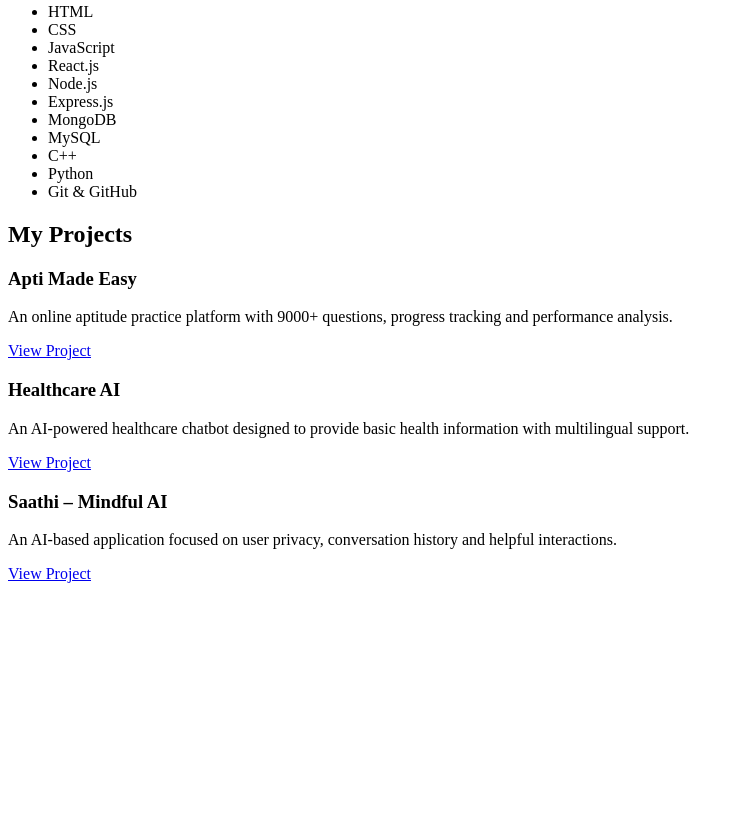
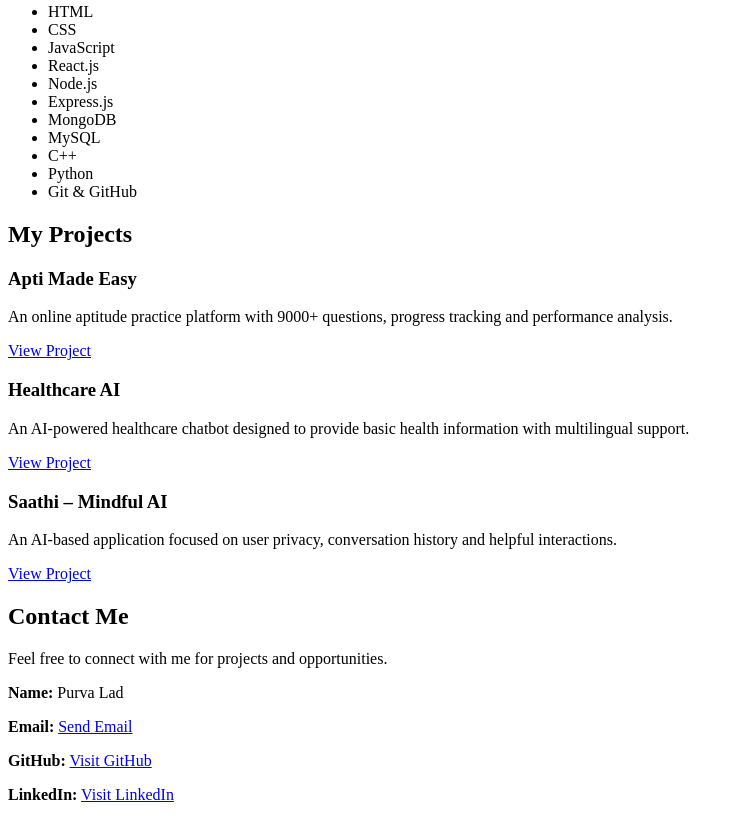
Before and after one commit to purvalad42-cloud/GitHub-practical-test, a plain HTML site: page index.html in a window 1280 px wide. Shown: the part 391-1211 px from the top of the page, without its empty margins (0-739 px from the left). Before the commit the page ends 982 px from the top, so only its background shows below. Drawn offline with Linux system fonts and the light colour scheme.

Commit message:
Add contact section to portfolio

```diff
--- a/index.html
+++ b/index.html
@@ -88,6 +88,37 @@
                                 View Project
                             </a>
                         </div>          </section>
+                        <section id="contact">
+                            <h2>Contact Me</h2>
+
+                            <p>Feel free to connect with me for projects and opportunities.</p>
+
+                            <div class="contact-info">
+
+                                <p>
+                                    <strong>Name:</strong> Purva Lad
+                                </p>
+
+                                <p>
+                                    <strong>Email:</strong>
+                                    <a href="purvalad42@gmail.com">Send Email</a>
+                                </p>
+
+                                <p>
+                                    <strong>GitHub:</strong>
+                                    <a href="https://github.com/purvalad42-cloud" target="_blank">
+                                        Visit GitHub
+                                    </a>
+                                </p>
+
+                                <p>
+                                    <strong>LinkedIn:</strong>
+                                    <a href="https://www.linkedin.com/in/purva-lad-b01822383/" target="_blank">
+                                        Visit LinkedIn
+                                    </a>
+                                </p>
+
+                            </div>              </section>
 </body>
 
 </html>
```
